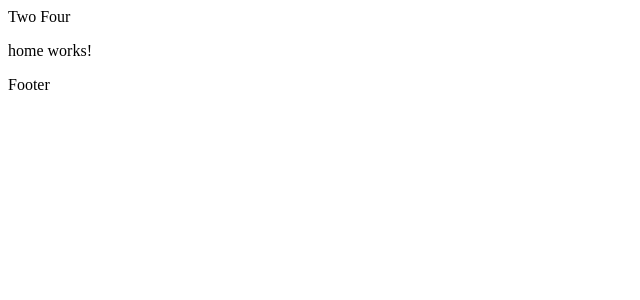
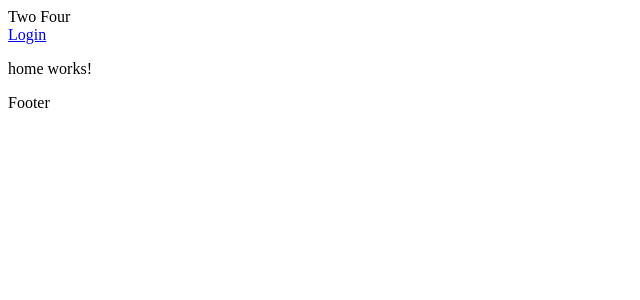
Before and after one commit to rrjohnson2/TwoFour, an Angular app: page /home in a window 1280 px wide. Shown: the top 300 px of the page, without its empty margins (0-640 px from the left). Built offline with nearby package versions, Linux system fonts and the light colour scheme.

Commit message:
fixed everything

```diff
--- a/src/app/app-routing.module.ts
+++ b/src/app/app-routing.module.ts
@@ -4,7 +4,7 @@ import { LayoutModule } from './layout/layout.module';
 
 
 const routes: Routes = [
-  { path: '', loadChildren: './layout/layout.module#LayoutModule' },
+  { path: '', loadChildren: () => LayoutModule },
 ];
 
 @NgModule({
@@ -12,5 +12,3 @@ const routes: Routes = [
   exports: [RouterModule]
 })
 export class AppRoutingModule { }
-
-//"./layout/layout.module#LayoutModule"
--- a/src/app/layout/layout-routing.module.ts
+++ b/src/app/layout/layout-routing.module.ts
@@ -16,7 +16,7 @@ const routes: Routes = [
         component: LayoutComponent,
         children:[
                     { path: '', redirectTo:'home', pathMatch:"prefix"},
-                    { path: '**', redirectTo:'home', pathMatch:"prefix"},
+
 
                     {
                         path:"home",
@@ -39,7 +39,8 @@ const routes: Routes = [
                         path:"update",
                         component: UpdateComponent,
                         canActivate: [AuthGuard]
-                    }
+                    },
+                    { path: '**', redirectTo:'home', pathMatch:"prefix"},
         ]
     }
 
--- a/src/app/layout/layout.component.html
+++ b/src/app/layout/layout.component.html
@@ -1,3 +1,4 @@
 <nav class="navbar"> Two Four</nav>
+<a routerLink="/update">Login</a>
 <router-outlet></router-outlet>
 <footer class="foter"> Footer</footer>
--- a/src/app/layout/layout.module.ts
+++ b/src/app/layout/layout.module.ts
@@ -7,6 +7,7 @@ import { SignupComponent } from './signup/signup.component';
 import { FourDigitCodeComponent } from './four-digit-code/four-digit-code.component';
 import { LayoutComponent } from './layout.component';
 import { LayoutRoutingModule } from './layout-routing.module';
+import { AuthGuard } from './auth.guard';
 
 
 
@@ -15,6 +16,7 @@ import { LayoutRoutingModule } from './layout-routing.module';
   imports: [
     CommonModule,
     LayoutRoutingModule
-  ]
+  ],
+  providers:[AuthGuard]
 })
 export class LayoutModule { }
```
